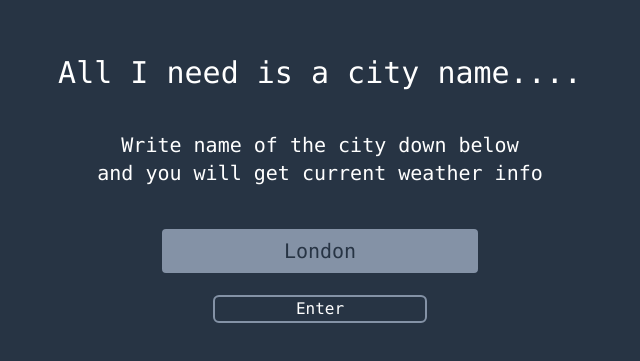
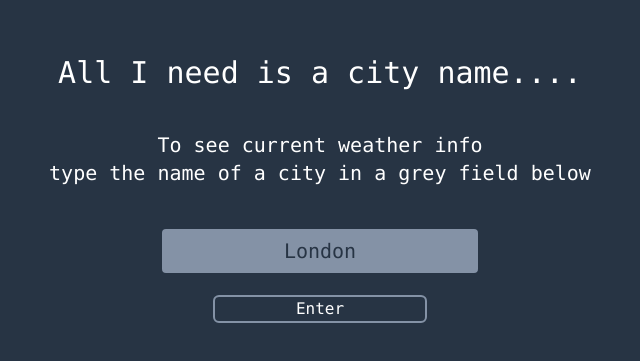
Before and after one commit to Nelever/React-WeatherApi, a Gatsby site: page / in a window 1280 px wide. Shown: the part 211-572 px from the top of the page, without its empty margins (320-960 px from the left). Built offline with nearby package versions, Linux system fonts and the light colour scheme; Gatsby itself is replaced by a stand-in of ours.

Commit message:
better text

```diff
--- a/src/pages/index.js
+++ b/src/pages/index.js
@@ -53,8 +53,8 @@ const IndexPage = () => {
   return (
     <div className="flex flex-col  bg-gray-dark font-mono text-white text-base h-screen overflow-hidden place-content-center">
       <div className="text-center  text-3xl mb-10">All I need is a city name....</div>
-      <div className="text-center  text-xl">Write name of the city down below </div>
-      <div className=" anim text-center  text-xl mb-10">and you will get current weather info</div>
+      <div className="text-center  text-xl">To see current weather info</div>
+      <div className=" anim text-center  text-xl mb-10">type the name of a city in a grey field below</div>
       <input  className="rounded-md self-center border-2 border-gray-dark bg-gray text-gray-dark text-center text-xl w-1/4 mb-5 pt-2 pb-2 hover:border-gray" type="text" value={miasto} onChange={ustawMiasto}></input>
       <button className="border-2 border-gray rounded-md  w-1/6 self-center hover:bg-gray" onClick={Jazda}>Enter</button>
       {errorr==="niegit" && <div className="text-center text-red text-xl mt-10">Incorrect city name, try again</div>}
```
